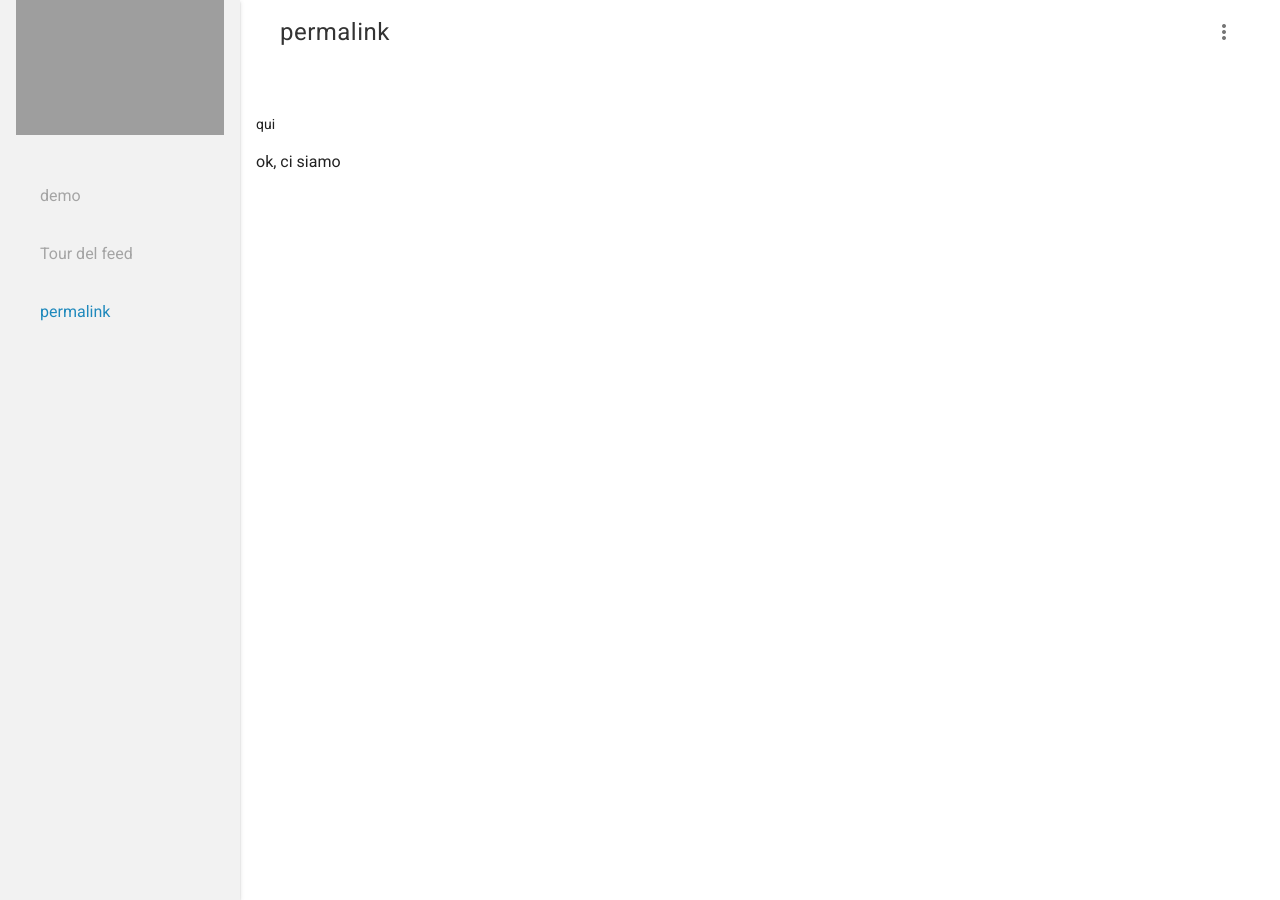
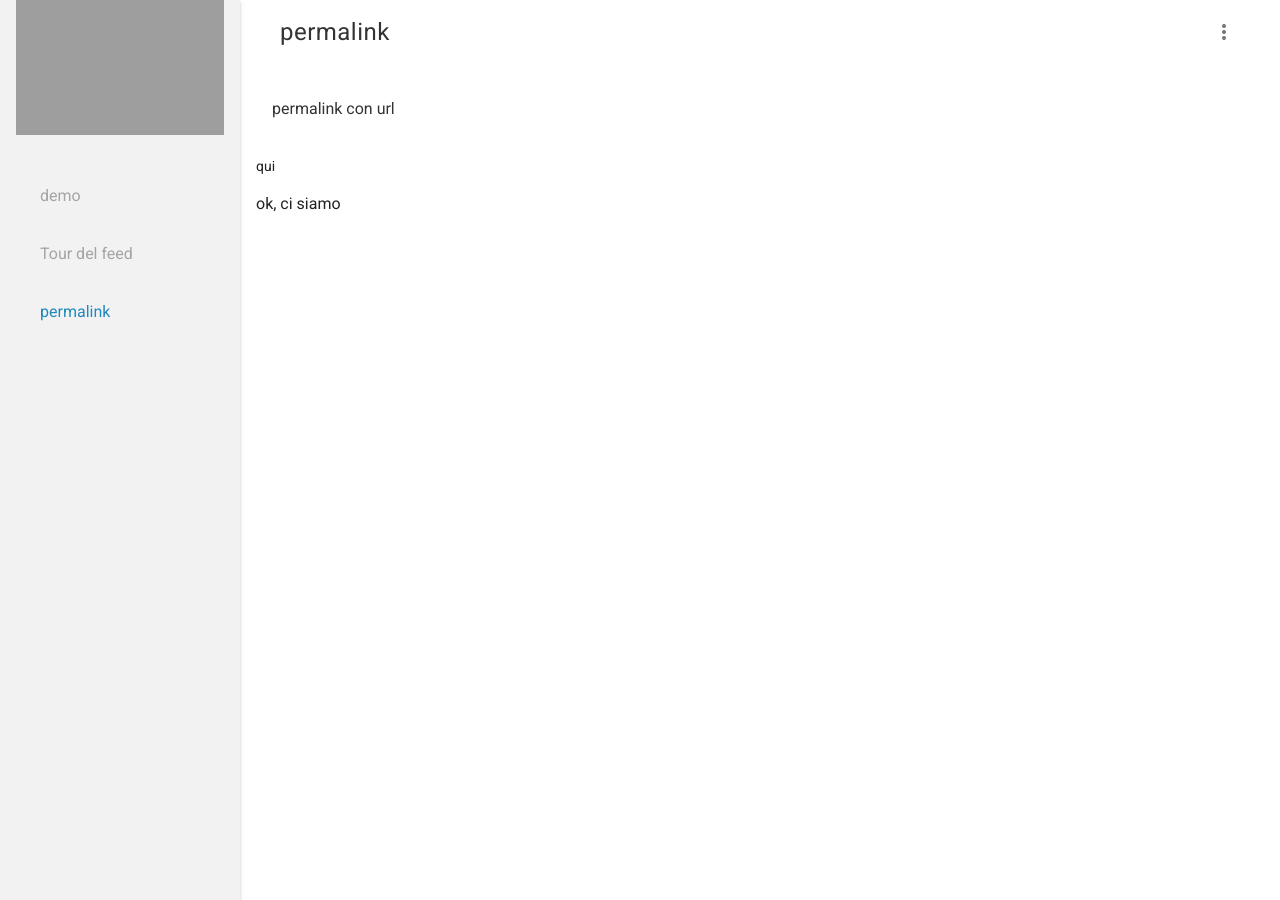
Before and after one commit to noemi-84/tourdelfeed, a Jekyll site: the page built from permalink.md, in a window 1280 px wide. Built offline with Jekyll 4.4.1, drawn with Linux system fonts in a browser that asks for light colours; nearby versions of some CDN libraries; grey boxes are pictures that could not be loaded.

Commit message:
Update from Forestry.io - permalink.md

```diff
--- a/permalink.md
+++ b/permalink.md
@@ -1,5 +1,6 @@
 ---
 title: permalink
-date: '2016-07-27 09:18:22'
+date: '2016-07-27 09:18:00'
 layout: default
 ---
+permalink con url
```
